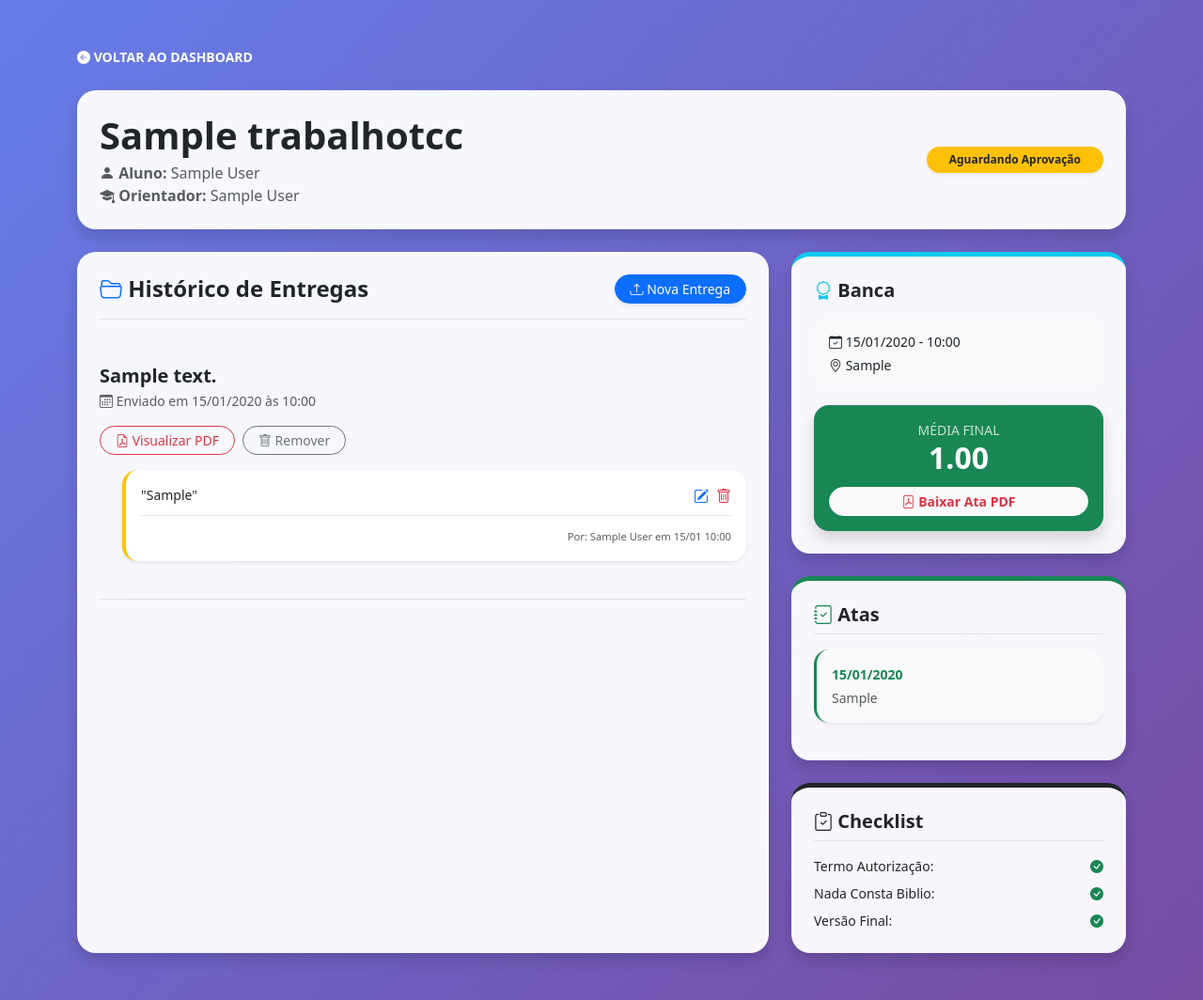
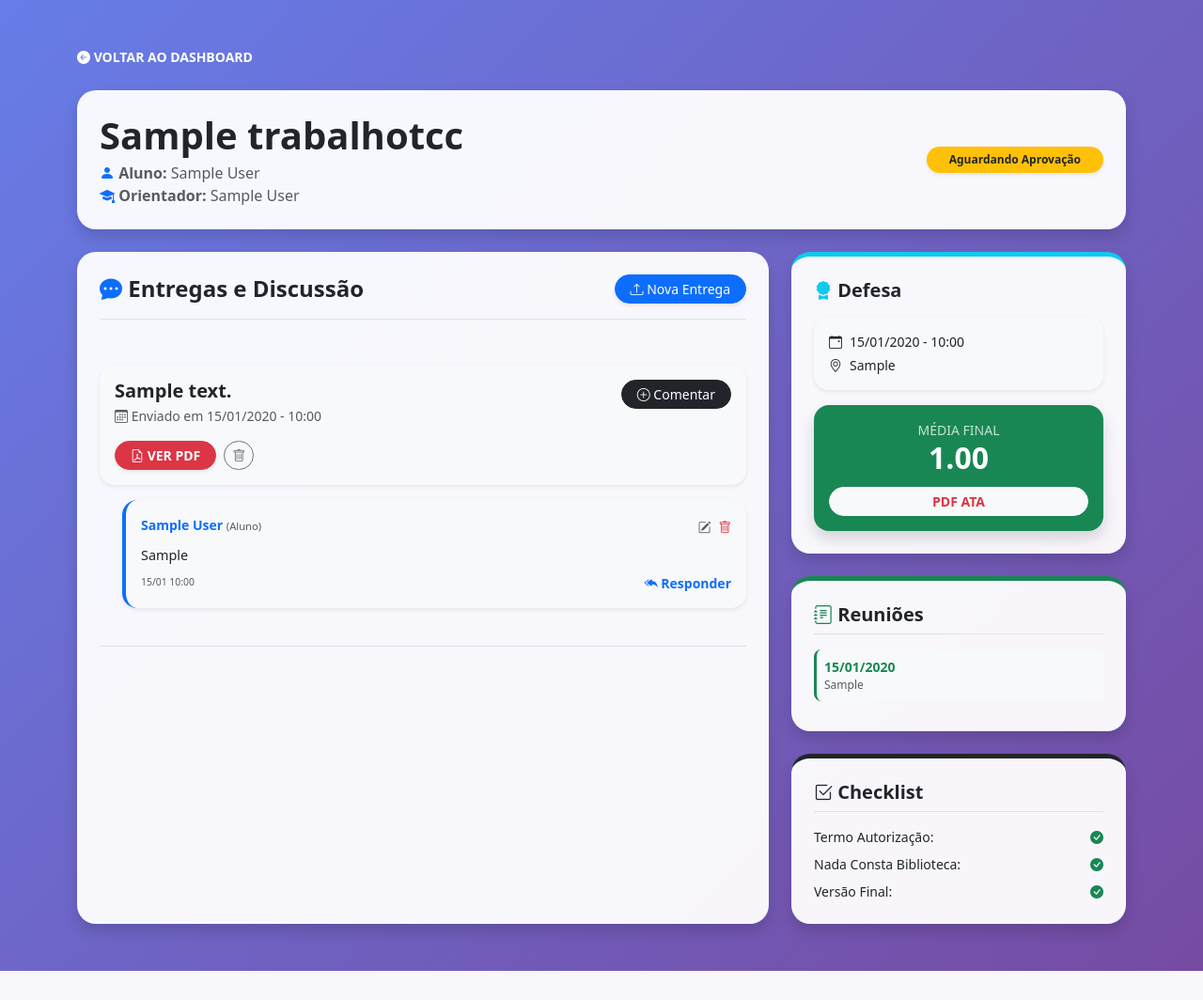
Before and after one commit to augusto-souza/AcadFlow, a Django app: page /tcc/1/ in a window 1280 px wide. Shown: the part 57-1121 px from the top of the page at 94% size. After the commit the page ends 1090 px from the top, so only its background shows below. Run offline with Django 5.2, Linux system fonts and the light colour scheme; a user stored in the database is signed in; tables that the repository leaves empty hold one stand-in row (values such as "Sample post").

Commit message:
"Ajustes de funcionalidades"

```diff
--- a/core/templates/core/detalhes_tcc.html
+++ b/core/templates/core/detalhes_tcc.html
@@ -14,14 +14,14 @@
         <div class="col-md-8">
             <h1 class="display-6 fw-bold text-dark mb-1">{{ tcc.titulo }}</h1>
             <p class="text-muted mb-0">
-                <i class="bi bi-person-fill"></i> <strong>Aluno:</strong> {{ tcc.aluno.get_full_name|default:tcc.aluno.username }}
+                <i class="bi bi-person-fill text-primary"></i> <strong>Aluno:</strong> {{ tcc.aluno.get_full_name|default:tcc.aluno.username }}
             </p>
             <p class="text-muted mb-0">
-                <i class="bi bi-mortarboard-fill"></i> <strong>Orientador:</strong>
+                <i class="bi bi-mortarboard-fill text-primary"></i> <strong>Orientador:</strong>
                 {% if tcc.orientador %}
                     {{ tcc.orientador.get_full_name|default:tcc.orientador.username }}
                     {% if user.tipo == 'COORDENADOR' %}
-                        <a href="{% url 'atribuir_orientador' tcc.id %}" class="btn btn-xs btn-outline-dark rounded-pill ms-2 px-2" style="font-size: 0.7rem;">
+                        <a href="{% url 'atribuir_orientador' tcc.id %}" class="btn btn-xs btn-outline-dark rounded-pill ms-2 px-2 py-0" style="font-size: 0.7rem;">
                             <i class="bi bi-pencil"></i> Alterar
                         </a>
                     {% endif %}
@@ -29,7 +29,7 @@
                     <span class="badge bg-secondary-subtle text-secondary px-3 italic">Não atribuído</span>
                     {% if user.tipo == 'COORDENADOR' %}
                         <a href="{% url 'atribuir_orientador' tcc.id %}" class="btn btn-sm btn-dark rounded-pill ms-2 shadow-sm">
-                            <i class="bi bi-person-plus"></i> Atribuir Agora
+                            <i class="bi bi-person-plus"></i> Atribuir
                         </a>
                     {% endif %}
                 {% endif %}
@@ -49,7 +49,7 @@
         <div class="glass-card card h-100 border-0 shadow">
             <div class="card-body p-4">
                 <div class="d-flex justify-content-between align-items-center mb-4 border-bottom pb-3">
-                    <h4 class="fw-bold mb-0 text-dark"><i class="bi bi-folder2-open text-primary"></i> Histórico de Entregas</h4>
+                    <h4 class="fw-bold mb-0 text-dark"><i class="bi bi-chat-dots-fill text-primary"></i> Entregas e Discussão</h4>
                     {% if user.tipo == 'ALUNO' and tcc.status != 'CONCLUIDO' %}
                     <a href="{% url 'fazer_entrega' tcc.id %}" class="btn btn-primary btn-sm rounded-pill px-3 shadow-sm">
                         <i class="bi bi-upload"></i> Nova Entrega
@@ -60,62 +60,83 @@
                 <div class="list-group list-group-flush">
                     {% for entrega in entregas %}
                     <div class="list-group-item bg-transparent px-0 py-4 border-bottom">
-                        <div class="d-flex justify-content-between align-items-start mb-3">
+                        <div class="d-flex justify-content-between align-items-start mb-3 bg-light p-3 rounded-4 shadow-sm">
                             <div>
                                 <h5 class="fw-bold text-dark mb-1">{{ entrega.descricao }}</h5>
                                 <small class="text-muted d-block mb-3">
-                                    <i class="bi bi-calendar3"></i> Enviado em {{ entrega.data_envio|date:"d/m/Y \à\s H:i" }}
+                                    <i class="bi bi-calendar3"></i> Enviado em {{ entrega.data_envio|date:"d/m/Y - H:i" }}
                                 </small>
 
                                 <div class="d-flex gap-2">
-                                    <a href="{{ entrega.arquivo.url }}" target="_blank" class="btn btn-sm btn-outline-danger rounded-pill px-3">
-                                        <i class="bi bi-file-earmark-pdf"></i> Visualizar PDF
+                                    <a href="{{ entrega.arquivo.url }}" target="_blank" class="btn btn-sm btn-danger rounded-pill px-3 fw-bold shadow-sm">
+                                        <i class="bi bi-file-earmark-pdf"></i> VER PDF
                                     </a>
-
                                     {% if user == tcc.aluno %}
-                                    <a href="{% url 'deletar_entrega' entrega.id %}"
-                                       class="btn btn-sm btn-outline-secondary rounded-pill px-3"
-                                       onclick="return confirm('Tem certeza que deseja remover este arquivo? Isso também apagará os feedbacks associados.')">
-                                        <i class="bi bi-trash"></i> Remover
+                                    <a href="{% url 'deletar_entrega' entrega.id %}" class="btn btn-sm btn-outline-secondary rounded-pill"
+                                       onclick="return confirm('Isso excluirá o arquivo e todos os comentários. Confirmar?')">
+                                        <i class="bi bi-trash"></i>
                                     </a>
                                     {% endif %}
                                 </div>
                             </div>
-
-                            {% if user.tipo == 'ORIENTADOR' and user == tcc.orientador %}
-                            <a href="{% url 'dar_feedback' entrega.id %}" class="btn btn-sm btn-warning rounded-pill shadow-sm">
-                                <i class="bi bi-chat-right-dots"></i> Novo Feedback
+                            <a href="{% url 'dar_feedback' entrega.id %}" class="btn btn-sm btn-dark rounded-pill px-3">
+                                <i class="bi bi-plus-circle"></i> Comentar
                             </a>
-                            {% endif %}
                         </div>
 
                         <div class="mt-3 ps-md-4">
                             {% for fb in entrega.feedbacks.all %}
-                            <div class="p-3 bg-white rounded-4 border-start border-4 border-warning mb-3 shadow-sm">
-                                <div class="d-flex justify-content-between align-items-start mb-2">
-                                    <p class="text-dark small mb-0 pe-3">"{{ fb.comentario }}"</p>
+                                {% if not fb.parent %} <div class="p-3 mb-3 shadow-sm rounded-4 border-start border-4
+                                    {% if fb.autor.tipo == 'ORIENTADOR' %} border-warning bg-white {% else %} border-primary bg-light {% endif %}">
 
-                                    {% if user == fb.orientador %}
-                                    <div class="d-flex gap-2">
-                                        <a href="{% url 'editar_feedback' fb.id %}" class="text-primary" title="Editar">
-                                            <i class="bi bi-pencil-square"></i>
+                                    <div class="d-flex justify-content-between align-items-start mb-2">
+                                        <strong class="small {% if fb.autor.tipo == 'ORIENTADOR' %} text-warning {% else %} text-primary {% endif %}">
+                                            {{ fb.autor.get_full_name|default:fb.autor.username }}
+                                            <span class="text-muted fw-normal" style="font-size: 0.7rem;">({{ fb.autor.get_tipo_display }})</span>
+                                        </strong>
+
+                                        {% if fb.autor == user %}
+                                        <div class="d-flex gap-2">
+                                            <a href="{% url 'editar_feedback' fb.id %}" class="text-muted"><i class="bi bi-pencil-square" style="font-size: 0.85rem;"></i></a>
+                                            <a href="{% url 'deletar_feedback' fb.id %}" class="text-danger" onclick="return confirm('Apagar comentário?')"><i class="bi bi-trash" style="font-size: 0.85rem;"></i></a>
+                                        </div>
+                                        {% endif %}
+                                    </div>
+
+                                    <p class="text-dark mb-2" style="font-size: 0.9rem;">{{ fb.comentario }}</p>
+
+                                    <div class="d-flex justify-content-between align-items-center">
+                                        <small class="text-muted" style="font-size: 0.65rem;">{{ fb.data_feedback|date:"d/m H:i" }}</small>
+                                        <a href="{% url 'responder_feedback' entrega.id fb.id %}" class="text-decoration-none fw-bold small">
+                                            <i class="bi bi-reply-all-fill"></i> Responder
                                         </a>
-                                        <a href="{% url 'deletar_feedback' fb.id %}" class="text-danger" title="Apagar"
-                                           onclick="return confirm('Apagar este comentário permanentemente?')">
-                                            <i class="bi bi-trash"></i>
-                                        </a>
+                                    </div>
+
+                                    {% if fb.respostas.all %}
+                                    <div class="mt-3 ms-4 ps-3 border-start border-2 border-light-subtle">
+                                        {% for resposta in fb.respostas.all %}
+                                        <div class="p-2 mb-2 bg-light bg-opacity-75 rounded-3 shadow-sm position-relative">
+                                            <div class="d-flex justify-content-between">
+                                                <strong class="small text-dark" style="font-size: 0.75rem;">{{ resposta.autor.username }}</strong>
+                                                <small class="text-muted" style="font-size: 0.6rem;">{{ resposta.data_feedback|date:"d/m H:i" }}</small>
+                                            </div>
+                                            <p class="mb-1 small text-muted">{{ resposta.comentario }}</p>
+
+                                            {% if resposta.autor == user %}
+                                            <div class="text-end">
+                                                <a href="{% url 'editar_feedback' resposta.id %}" class="text-primary me-2" style="font-size: 0.65rem;">Editar</a>
+                                                <a href="{% url 'deletar_feedback' resposta.id %}" class="text-danger" style="font-size: 0.65rem;" onclick="return confirm('Apagar?')">Excluir</a>
+                                            </div>
+                                            {% endif %}
+                                        </div>
+                                        {% endfor %}
                                     </div>
                                     {% endif %}
                                 </div>
-                                <div class="text-end pt-2 border-top">
-                                    <small class="text-muted italic" style="font-size: 0.7rem;">
-                                        Por: {{ fb.orientador.get_full_name|default:fb.orientador.username }} em {{ fb.data_feedback|date:"d/m H:i" }}
-                                    </small>
-                                </div>
-                            </div>
+                                {% endif %}
                             {% empty %}
-                            <div class="alert alert-light border-0 py-2 small text-muted italic">
-                                <i class="bi bi-info-circle"></i> Nenhuma observação registrada.
+                            <div class="text-center py-2">
+                                <p class="text-muted small italic mb-0">Nenhuma discussão iniciada nesta versão.</p>
                             </div>
                             {% endfor %}
                         </div>
@@ -123,7 +144,7 @@
                     {% empty %}
                     <div class="text-center py-5">
                         <i class="bi bi-cloud-slash display-4 text-muted opacity-25"></i>
-                        <p class="text-muted mt-2">Nenhum arquivo enviado.</p>
+                        <p class="text-muted mt-2">Aguardando o primeiro envio de arquivo.</p>
                     </div>
                     {% endfor %}
                 </div>
@@ -134,30 +155,27 @@
     <div class="col-lg-4">
 
         <div class="glass-card card mb-4 border-top border-5 border-info shadow border-0">
-            <div class="card-body p-4 text-center">
-                <div class="d-flex justify-content-between align-items-center mb-3 text-start">
-                    <h5 class="fw-bold mb-0 text-dark"><i class="bi bi-award text-info"></i> Banca</h5>
+            <div class="card-body p-4">
+                <div class="d-flex justify-content-between align-items-center mb-3">
+                    <h5 class="fw-bold mb-0 text-dark"><i class="bi bi-award-fill text-info"></i> Defesa</h5>
                     {% if user.tipo == 'COORDENADOR' %}
-                    <a href="{% url 'gerenciar_banca' tcc.id %}" class="text-info"><i class="bi bi-gear-wide-connected"></i></a>
+                    <a href="{% url 'gerenciar_banca' tcc.id %}" class="text-info"><i class="bi bi-gear-fill"></i></a>
                     {% endif %}
                 </div>
-
                 {% if tcc.banca.data_defesa %}
-                    <div class="bg-light p-3 rounded-4 mb-3 small text-start">
-                        <div class="mb-1"><strong><i class="bi bi-calendar-check"></i></strong> {{ tcc.banca.data_defesa|date:"d/m/Y - H:i" }}</div>
-                        <div><strong><i class="bi bi-geo-alt"></i></strong> {{ tcc.banca.local }}</div>
+                    <div class="bg-light p-3 rounded-4 mb-3 small shadow-sm">
+                        <div class="mb-1"><i class="bi bi-calendar-event me-2"></i>{{ tcc.banca.data_defesa|date:"d/m/Y - H:i" }}</div>
+                        <div><i class="bi bi-geo-alt me-2"></i>{{ tcc.banca.local }}</div>
                     </div>
                     {% if tcc.banca.media_final %}
-                        <div class="bg-success text-white p-3 rounded-4 shadow">
-                            <small class="d-block opacity-75">MÉDIA FINAL</small>
-                            <h2 class="fw-bold mb-1">{{ tcc.banca.media_final }}</h2>
-                            <a href="{% url 'gerar_pdf_banca' tcc.id %}" class="btn btn-light btn-sm w-100 mt-2 rounded-pill fw-bold text-danger">
-                                <i class="bi bi-file-pdf"></i> Baixar Ata PDF
-                            </a>
-                        </div>
+                    <div class="bg-success text-white p-3 rounded-4 shadow text-center">
+                        <small class="d-block opacity-75 small">MÉDIA FINAL</small>
+                        <h2 class="fw-bold mb-1">{{ tcc.banca.media_final }}</h2>
+                        <a href="{% url 'gerar_pdf_banca' tcc.id %}" class="btn btn-light btn-sm w-100 mt-2 rounded-pill fw-bold text-danger">PDF ATA</a>
+                    </div>
                     {% endif %}
                 {% else %}
-                    <p class="text-muted small py-3">Defesa ainda não agendada.</p>
+                    <p class="text-muted small">Aguardando agendamento da defesa.</p>
                 {% endif %}
             </div>
         </div>
@@ -165,19 +183,19 @@
         <div class="glass-card card mb-4 border-top border-5 border-success shadow border-0">
             <div class="card-body p-4">
                 <div class="d-flex justify-content-between align-items-center mb-3 border-bottom pb-2">
-                    <h5 class="fw-bold mb-0 text-dark"><i class="bi bi-journal-check text-success"></i> Atas</h5>
+                    <h5 class="fw-bold mb-0 text-dark"><i class="bi bi-journal-text text-success"></i> Reuniões</h5>
                     {% if user.tipo == 'ORIENTADOR' and user == tcc.orientador %}
                     <a href="{% url 'registrar_ata' tcc.id %}" class="btn btn-outline-success btn-sm rounded-circle"><i class="bi bi-plus"></i></a>
                     {% endif %}
                 </div>
-                <div style="max-height: 250px; overflow-y: auto;">
+                <div style="max-height: 200px; overflow-y: auto;">
                     {% for ata in atas %}
-                    <div class="mb-3 p-3 bg-light rounded-4 border-start border-3 border-success shadow-sm">
-                        <small class="fw-bold text-success d-block mb-1">{{ ata.data_reuniao|date:"d/m/Y" }}</small>
-                        <p class="small text-muted mb-0">{{ ata.resumo_discussao|truncatechars:100 }}</p>
+                    <div class="mb-2 p-2 bg-light rounded-3 border-start border-3 border-success">
+                        <small class="fw-bold text-success d-block">{{ ata.data_reuniao|date:"d/m/Y" }}</small>
+                        <p class="small text-muted mb-0" style="font-size: 0.75rem;">{{ ata.resumo_discussao|truncatechars:70 }}</p>
                     </div>
                     {% empty %}
-                    <p class="text-center text-muted small py-3">Nenhuma reunião registrada.</p>
+                    <p class="text-center text-muted small py-2">Nenhuma ata registrada.</p>
                     {% endfor %}
                 </div>
             </div>
@@ -186,7 +204,7 @@
         <div class="glass-card card border-top border-5 border-dark shadow border-0">
             <div class="card-body p-4">
                 <div class="d-flex justify-content-between align-items-center mb-3 border-bottom pb-2">
-                    <h5 class="fw-bold mb-0 text-dark"><i class="bi bi-clipboard-check text-dark"></i> Checklist</h5>
+                    <h5 class="fw-bold mb-0 text-dark"><i class="bi bi-check2-square"></i> Checklist</h5>
                     {% if user.tipo == 'COORDENADOR' %}
                     <a href="{% url 'gerenciar_checklist' tcc.id %}" class="text-dark"><i class="bi bi-pencil-square"></i></a>
                     {% endif %}
@@ -197,10 +215,10 @@
                         {% if tcc.checklist.termo_autorizacao %}<i class="bi bi-check-circle-fill text-success"></i>{% else %}<i class="bi bi-x-circle text-danger"></i>{% endif %}
                     </div>
                     <div class="d-flex justify-content-between mb-2">
-                        <span>Nada Consta Biblio:</span>
+                        <span>Nada Consta Biblioteca:</span>
                         {% if tcc.checklist.nada_consta_biblioteca %}<i class="bi bi-check-circle-fill text-success"></i>{% else %}<i class="bi bi-x-circle text-danger"></i>{% endif %}
                     </div>
-                    <div class="d-flex justify-content-between mb-0">
+                    <div class="d-flex justify-content-between">
                         <span>Versão Final:</span>
                         {% if tcc.checklist.versao_final_entregue %}<i class="bi bi-check-circle-fill text-success"></i>{% else %}<i class="bi bi-x-circle text-danger"></i>{% endif %}
                     </div>
--- a/core/views.py
+++ b/core/views.py
@@ -138,6 +138,15 @@
         'orientadores': orientadores
     })
 
+@login_required
+def deletar_tcc(request, tcc_id):
+    tcc = get_object_or_404(TrabalhoTCC, pk=tcc_id)
+
+    # Segurança: Apenas o aluno dono da proposta pode deletar
+    if request.user == tcc.aluno:
+        tcc.delete()
+
+    return redirect('dashboard')
 
 # --- 4. ENTREGAS E FEEDBACKS (RF05, RF06, RF07) ---
 
@@ -255,3 +264,47 @@
         result.seek(0)
         return FileResponse(result, as_attachment=True, filename=f'Ata_Defesa_{tcc.aluno.username}.pdf')
     return redirect('detalhes_tcc', tcc_id=tcc.id)
+
+@login_required
+def dar_feedback(request, entrega_id, parent_id=None):
+    entrega = get_object_or_404(Entrega, pk=entrega_id)
+    parent = None
+    if parent_id:
+        parent = get_object_or_404(Feedback, pk=parent_id)
+
+    if request.method == 'POST':
+        form = FeedbackForm(request.POST)
+        if form.is_valid():
+            feedback = form.save(commit=False)
+            feedback.entrega = entrega
+            feedback.autor = request.user
+            feedback.parent = parent # Vincula ao comentário "pai" se existir
+            feedback.save()
+            return redirect('detalhes_tcc', tcc_id=entrega.trabalho.id)
+    else:
+        form = FeedbackForm()
+
+    return render(request, 'core/form_feedback.html', {'form': form, 'entrega': entrega})
+
+@login_required
+def editar_feedback(request, feedback_id):
+    feedback = get_object_or_404(Feedback, pk=feedback_id)
+
+    # Segurança: Apenas o autor original pode editar o seu comentário
+    if request.user != feedback.autor:
+        return redirect('detalhes_tcc', tcc_id=feedback.entrega.trabalho.id)
+
+    if request.method == 'POST':
+        form = FeedbackForm(request.POST, instance=feedback)
+        if form.is_valid():
+            form.save()
+            return redirect('detalhes_tcc', tcc_id=feedback.entrega.trabalho.id)
+    else:
+        # O instance=feedback faz com que o formulário já venha com o texto atual
+        form = FeedbackForm(instance=feedback)
+
+    return render(request, 'core/form_feedback.html', {
+        'form': form,
+        'entrega': feedback.entrega,
+        'editando': True
+    })
--- a/setup/urls.py
+++ b/setup/urls.py
@@ -22,7 +22,11 @@
     path('feedback/editar/<int:feedback_id>/', views.editar_feedback, name='editar_feedback'), # Aproveite e adicione esta
     path('tcc/<int:tcc_id>/atribuir/', views.atribuir_orientador, name='atribuir_orientador'),
     path('feedback/deletar/<int:feedback_id>/', views.deletar_feedback, name='deletar_feedback'),
-    path('entrega/deletar/<int:entrega_id>/', views.deletar_entrega, name='deletar_entrega'), # E esta
+    path('entrega/deletar/<int:entrega_id>/', views.deletar_entrega, name='deletar_entrega'),
+    path('tcc/deletar/<int:tcc_id>/', views.deletar_tcc, name='deletar_tcc'),
+    path('entrega/<int:entrega_id>/feedback/', views.dar_feedback, name='dar_feedback'),
+    path('entrega/<int:entrega_id>/feedback/<int:parent_id>/', views.dar_feedback, name='responder_feedback'),
+    path('feedback/editar/<int:feedback_id>/', views.editar_feedback, name='editar_feedback'), # E esta
 ]
 
 # Configuração para que o Django consiga mostrar os arquivos de upload no navegador
```
Also changed, not shown: core/models.py (+8 -6 lines), core/templates/core/dashboard.html (+31 -19 lines), core/migrations/0005_rename_orientador_feedback_autor_feedback_parent.py (added), 3 other files.
